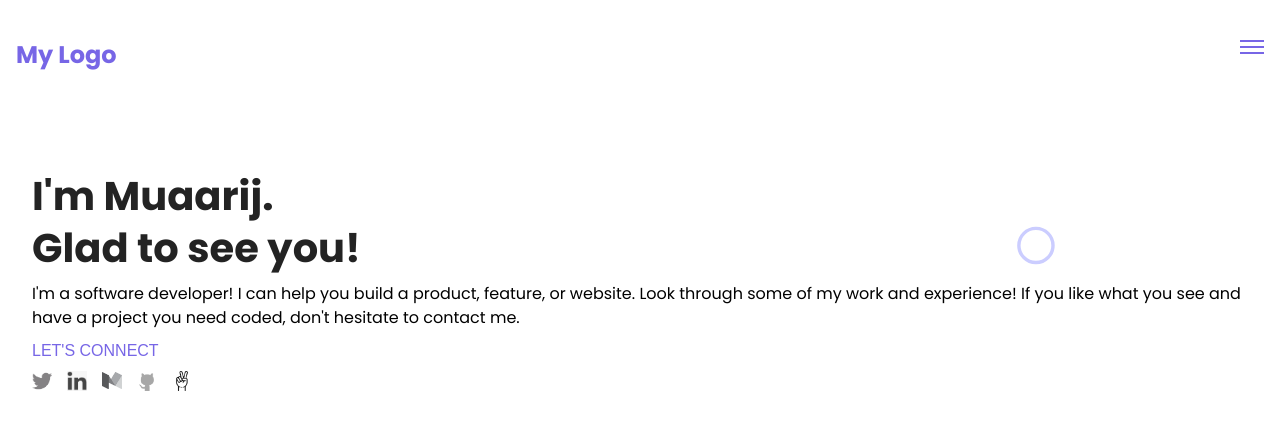
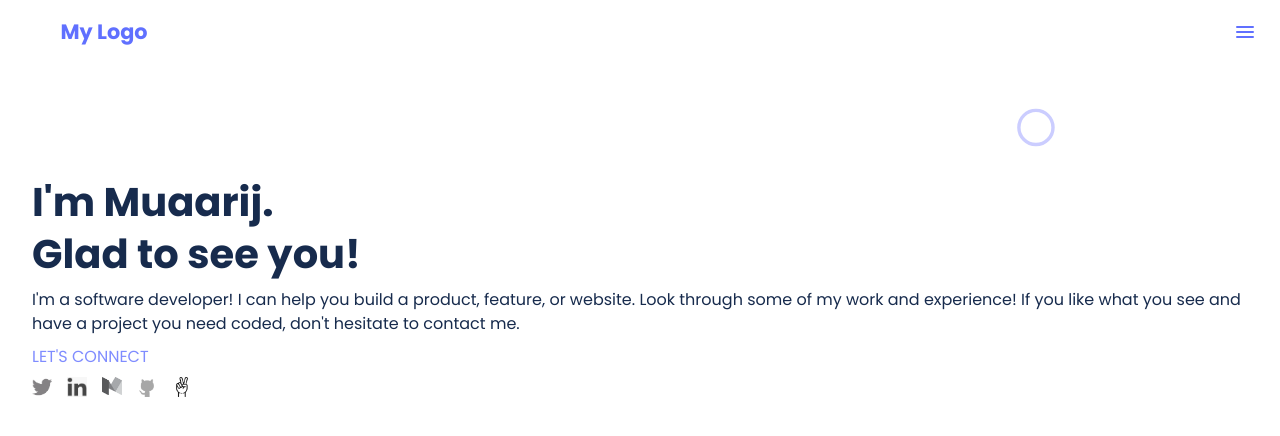
Before and after one commit to Syed-Muaarij-Nadeem/Portfolio_project, a website: page index5.html in a window 1280 px wide. Drawn offline with Linux system fonts and the light colour scheme.

Commit message:
header & headline updated errors removed

```diff
--- a/index5.html
+++ b/index5.html
@@ -1,30 +1,33 @@
 <!DOCTYPE html>
 <html lang="en">
+
 <head>
     <meta charset="UTF-8">
     <meta name="viewport" content="width=device-width, initial-scale=1.0">
     <title>Portfolio Template</title>
-    <!-- Importing Poppins Font -->
     <link href="https://fonts.googleapis.com/css2?family=Poppins:wght@400;600;700&display=swap" rel="stylesheet">
-    <link href="https://fonts.googleapis.com/css2?family=Montserrat:ital,wght@0,100..900;1,100..900&display=swap" rel="stylesheet">
-    <link href="https://fonts.googleapis.com/css2?family=Lato:ital,wght@0,100;0,300;0,400;0,700;0,900;1,100;1,300;1,400;1,700;1,900&display=swap" rel="stylesheet">
     <link rel="stylesheet" href="style.css">
 </head>
+
 <body>
+    <!-- Header Section -->
     <header class="toolbar">
         <h2 class="logo">My Logo</h2>
-        <nav class="menu-icon">
-            <div class="menu-lines"></div>
+        <nav class="hamburger-icon">
+            <div></div>
+            <div></div>
+            <div></div>
         </nav>
     </header>
 
     <div class="background-container">
-    </div>
 
         <!-- Headline Section -->
         <section class="headline">
             <h1>I'm Muaarij.<br> Glad to see you!</h1>
-        <p>I'm a software developer! I can help you build a product, feature, or website. Look through some of my work and experience! If you like what you see and have a project you need coded, don't hesitate to contact me.</p>
+            <p>I'm a software developer! I can help you build a product, feature, or website. Look through some of my
+                work and experience! If you like what you see and have a project you need coded, don't hesitate to
+                contact me.</p>
             <h4 class="connect-text">LET'S CONNECT</h4>
             <ul class="social-icons">
                 <li><a href="#"><img src="twitter-icon.png" alt="Twitter"></a></li>
@@ -33,7 +36,13 @@
                 <li><a href="#"><img src="github-icon.png" alt="GitHub"></a></li>
                 <li><a href="#"><img src="peace-icon.png" alt="Peace Sign"></a></li>
             </ul>
+        </section>
+    </div>
 
-    </section>
+
+
+
+
 </body>
+
 </html>
--- a/style.css
+++ b/style.css
@@ -1,65 +1,52 @@
+
 body {
   font-family: 'Poppins', sans-serif;
+  background-color: #fcfcfc;
+  color: #172B4D;
   font-size: 16px;
   line-height: 1.6;
   margin: 0;
-  padding: 0;
-  background: none;
+  padding: 0px;
   position: relative;
-  overflow: hidden;
+  overflow-x: hidden;
+  overflow-y: auto;
+
 }
 
 .toolbar {
+  height: 48px;
   display: flex;
   justify-content: space-between;
   align-items: center;
-  padding: 1rem;
-  background-color: rgba(255, 255, 255, 0.9);
+  padding: 8px 10px 8px 10px;
+  background-color: white;
   position: relative;
 
-  /* z-index: 10; */
+  z-index: 10;
 }
 
 .logo {
-  font-size: 1.5rem;
-  font-weight: 700;
-  color: #7766e6;
+  font-size: 1.3rem;
+  font-weight: 750;
+  margin-left: 4%;
+  color: #6070FF;
 }
 
-.menu-icon {
+.hamburger-icon {
   display: flex;
   flex-direction: column;
+  width: 18px;
+  height: 12px;
   justify-content: space-between;
-  width: 24px;
-  height: 18px;
   cursor: pointer;
-  position: relative;
+  margin-right: 16px;
 }
 
-.menu-lines {
+.hamburger-icon div {
   width: 100%;
   height: 2px;
-  background-color: #7766e6;
-  position: relative;
-}
-
-.menu-lines::before,
-.menu-lines::after {
-  content: "";
-  width: 100%;
-  height: 2px;
-  background-color: #7766e6;
-  position: absolute;
-
-  /* transition: all 0.3s ease; */
-}
-
-.menu-lines::before {
-  top: -6px;
-}
-
-.menu-lines::after {
-  bottom: -6px;
+  background-color: #6070FF;
+  border-radius: 2px;
 }
 
 .headline {
@@ -67,16 +54,17 @@ body {
   padding: 0 2rem;
   position: relative;
   overflow: hidden;
+
 }
 
 .headline h1 {
   font-size: 40px;
   font-weight: 700;
-  color: #232323;
+  color:  #172B4D;
   line-height: 52px;
   text-align: left;
   margin-bottom: 0.5rem;
-  margin-top: 3.75rem;
+  margin-top: 6rem;
 }
 
 .headline p {
@@ -89,10 +77,8 @@ body {
 }
 
 .connect-text {
-  font-family: "Arial", sans-serif;
   font-weight: 400;
-  font-style: normal;
-  color: #7766e6;
+  color: #7F8CFF;
   justify-content: left;
   text-align: left;
   padding: 0 0;
@@ -121,17 +107,21 @@ body {
 .social-icons img {
   width: 100%;
   height: auto;
+  transition: color 0.3s ease;
 }
 
 .social-icons a:hover img {
   opacity: 0.8;
+
 }
 
 .background-container {
-  position: absolute;
+  padding-top: 1rem;
   width: 100%;
-  height: 100vh;
+  height: 80vh;
+  background-color: white;
   background-image: url('bgImage.svg');
   background-size: cover;
   background-position: center;
+  border-bottom-left-radius: 70px;
 }
```
Also changed, not shown: JS.png (added), bgImage2.svg (added), card1.png (added), card2.png (added), card3.png (added), card4.png (added), css.png (added), disabled.png (added), enabled.png (added), html.png (added). Lines whose indentation alone changed are shown as unchanged.
